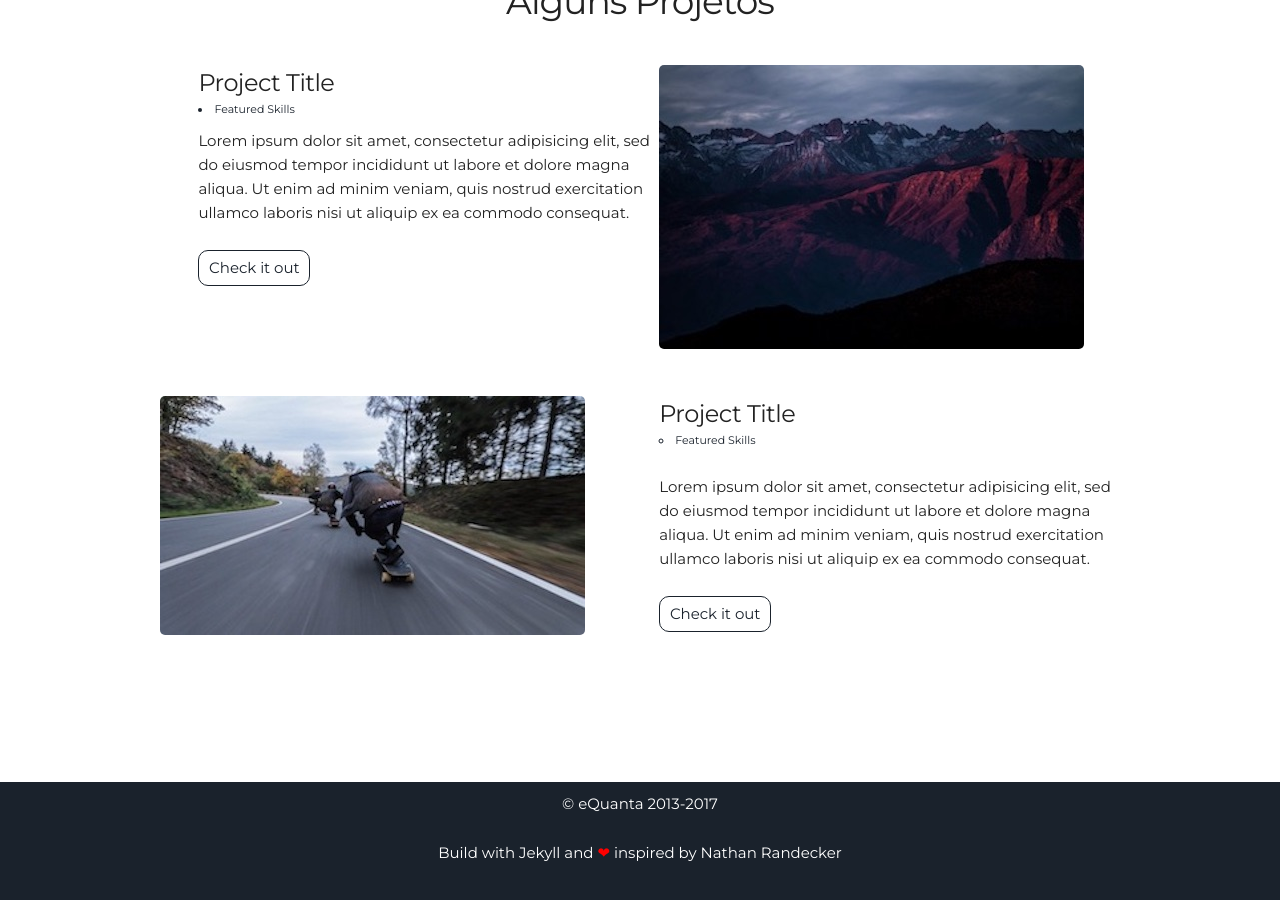
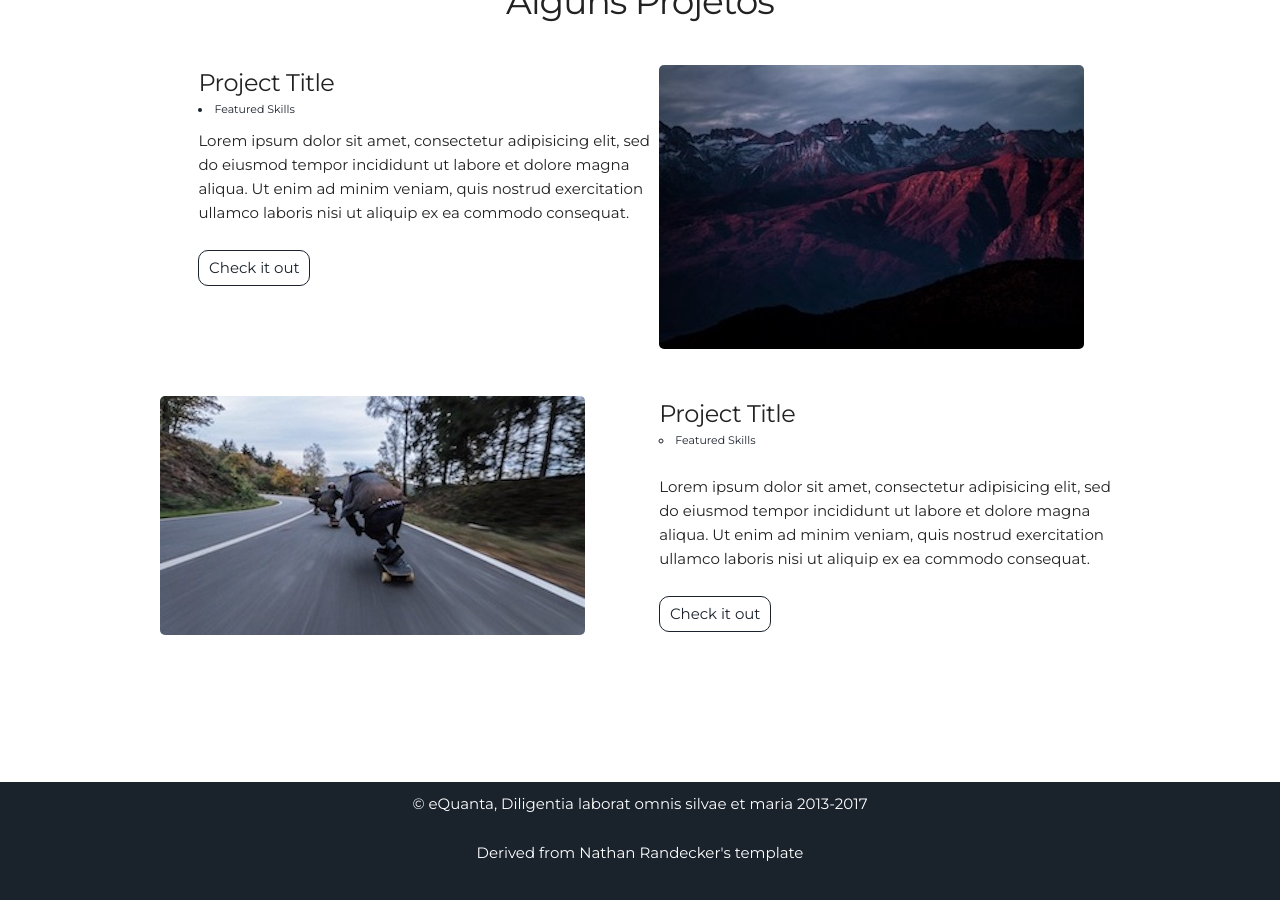
Before and after one commit to leroy1977/eQ1, a Jekyll site: the page built from index.html, in a window 1280 px wide and 900 px high, scrolled down 1453 px. Built offline with Jekyll 4.4.1, drawn with Linux system fonts in a browser that asks for light colours.

Commit message:
Update footer.html

```diff
--- a/_includes/footer.html
+++ b/_includes/footer.html
@@ -1,6 +1,6 @@
 <footer class="footer">
-    <p>&copy; {{site.username}} 2013-2017</p>
-    <p>Build with Jekyll and <span class="love">❤</span> inspired by <!--<a href="https://nrandecker.github.io"> --> Nathan Randecker <!--</a> --></p>
+    <p>&copy; {{site.username}}, {{site.description}}  2013-2017</p>
+    <p>Derived from <!--<a href="https://nrandecker.github.io"> --> Nathan Randecker's template <!--</a> --></p>
 </footer>
 <script src="//cdn.jsdelivr.net/particles.js/2.0.0/particles.min.js"></script>
 <script src="{{ "/assets/js/sweet-scroll.min.js" | prepend: site.baseurl }}"></script>
```
